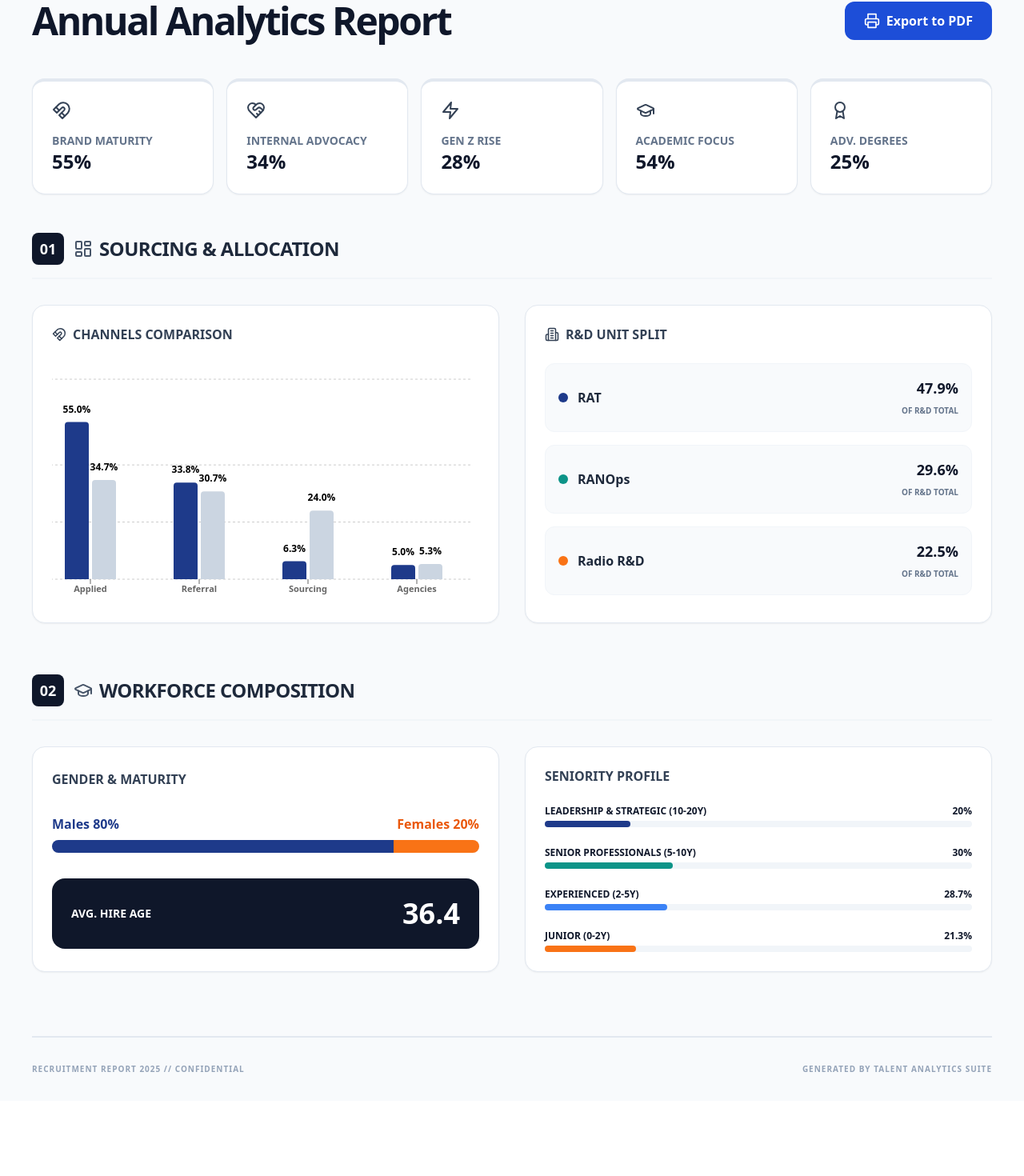
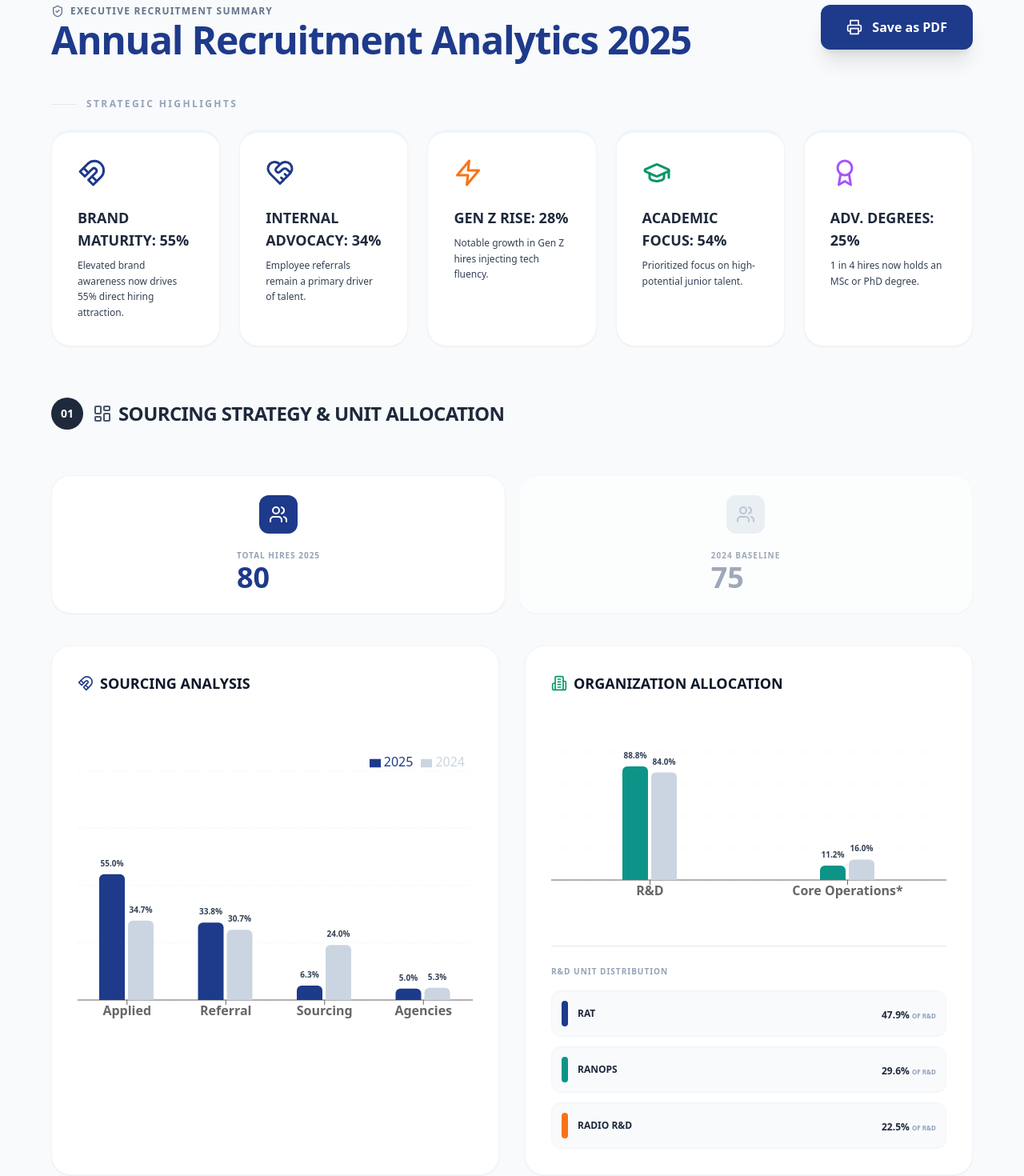
Before and after one commit to yogevr76er/2025_Recruitment_Report, a React (Vite) app: page / in a window 1280 px wide. Shown: the part 58-1528 px from the top of the page at 80% size. Before the commit the page ends 1434 px from the top, so only its background shows below. Built offline with nearby package versions, Linux system fonts and the light colour scheme.

Commit message:
Update App.jsx

```diff
--- a/src/App.jsx
+++ b/src/App.jsx
@@ -9,7 +9,7 @@ import {
   User, UserCheck, TrendingUp, History, CheckCircle, HeartHandshake, Lightbulb
 } from 'lucide-react';
 
-// --- CONSTANTS ---
+// --- כל הנתונים והצבעים המקוריים נשמרו בדיוק כפי שהיו ---
 const COLORS = {
   navy: '#1e3a8a',
   emerald: '#0d9488',
@@ -24,7 +24,6 @@ const COLORS = {
   slate700: '#334155'
 };
 
-// --- DATA SETS (Same as original) ---
 const sourcingData = [
   { name: 'Applied', '2025': 55.0, '2024': 34.7 },
   { name: 'Referral', '2025': 33.8, '2024': 30.7 },
@@ -34,7 +33,7 @@ const sourcingData = [
 
 const destinationData = [
   { name: 'R&D', '2025': 88.8, '2024': 84.0 },
-  { name: 'Core Ops', '2025': 11.2, '2024': 16.0 },
+  { name: 'Core Operations*', '2025': 11.2, '2024': 16.0 },
 ];
 
 const rdUnitData = [
@@ -46,7 +45,8 @@ const rdUnitData = [
 const eduData = [
   { name: 'TOP-TIER UNI', '2025': 53.8, '2024': 45.3 },
   { name: 'COLLEGES', '2025': 45.0, '2024': 34.7 },
-  { name: 'NON-DEGREE', '2025': 1.3, '2024': 13.3 }
+  { name: 'GLOBAL UNI', '2025': 0.0, '2024': 6.7 },
+  { name: 'NON-DEGREE / EXP', '2025': 1.3, '2024': 13.3 }
 ];
 
 const top3_2025 = [
@@ -55,37 +55,37 @@ const top3_2025 = [
   { name: "Ben-Gurion Uni", value: 11.3 }
 ];
 
+const seniorityStats = [
+  { label: 'Leadership & Strategic Experts (10-20 Years)', value: 20.0, color: COLORS.navy },
+  { label: 'Established Senior Professionals (5-10 Years)', value: 30.0, color: COLORS.emerald },
+  { label: 'Experienced Professionals (2-5 Years)', value: 28.7, color: COLORS.blue },
+  { label: 'Junior & Entry-Level (0-2 Years)', value: 21.3, color: COLORS.orange },
+];
+
 const genderStats = { male2025: 80, female2025: 20 };
 const ageStats = { global2025: 36.4, global2024: 37.1 };
 
-const seniorityStats = [
-  { label: 'Leadership & Strategic (10-20Y)', value: 20.0, color: COLORS.navy },
-  { label: 'Senior Professionals (5-10Y)', value: 30.0, color: COLORS.emerald },
-  { label: 'Experienced (2-5Y)', value: 28.7, color: COLORS.blue },
-  { label: 'Junior (0-2Y)', value: 21.3, color: COLORS.orange },
-];
-
-// --- STYLED COMPONENTS ---
+// --- UI COMPONENTS ---
 
 const CustomLabel = (props) => {
   const { x, y, width, value } = props;
   if (value === undefined) return null;
   return (
-    <text x={x + width / 2} y={y - 12} fill="#000" textAnchor="middle" fontSize={12} fontWeight="bold">
+    <text x={x + width / 2} y={y - 10} fill={COLORS.slate700} textAnchor="middle" fontSize={10} fontWeight="900">
       {`${value.toFixed(1)}%`}
     </text>
   );
 };
 
 const Card = ({ children, className = "" }) => (
-  <div className={`bg-white rounded-2xl p-6 shadow-sm border border-slate-200 h-full flex flex-col ${className}`}>
+  <div className={`bg-white rounded-[1.5rem] p-8 shadow-sm border border-slate-100 h-full flex flex-col ${className}`}>
     {children}
   </div>
 );
 
 const SectionHeader = ({ num, title, icon: Icon }) => (
-  <div className="flex items-center gap-3 mb-8 border-b-2 border-slate-100 pb-4">
-    <div className="bg-slate-900 text-white w-10 h-10 rounded-lg flex items-center justify-center font-bold text-lg shrink-0">
+  <div className="flex items-center gap-3 mb-10 border-b border-slate-50 pb-4 text-left">
+    <div className="bg-slate-800 text-white w-10 h-10 rounded-full flex items-center justify-center font-bold text-sm shrink-0">
       {num}
     </div>
     <h2 className="text-2xl font-black text-slate-800 tracking-tight uppercase flex items-center gap-2">
@@ -99,75 +99,137 @@ const App = () => {
   const handlePrint = () => window.print();
 
   return (
-    <div className="min-h-screen bg-slate-50 text-slate-900 font-sans p-4 md:p-8">
+    <div className="min-h-screen bg-slate-50 text-slate-900 font-sans p-6 md:p-12 lg:p-16 relative text-left">
 
-      {/* PRINT OPTIMIZATION STYLES */}
       <style dangerouslySetInnerHTML={{ __html: `
         @media print {
-          @page { size: A4; margin: 15mm; }
-          body { background: white !important; font-size: 12pt; }
+          /* הסתרת כפתורים */
           .print-hidden { display: none !important; }
-          .max-w-print { width: 100% !important; max-width: 800px !important; margin: 0 auto !important; }
-          .page-break { page-break-before: always; margin-top: 2rem; }
-          .card-grid { display: grid !important; grid-template-columns: repeat(2, 1fr) !important; gap: 1rem !important; }
-          .recharts-responsive-container { min-width: 350px !important; min-height: 300px !important; }
-          .shadow-sm { box-shadow: none !important; border: 1px solid #ddd !important; }
-          * { -webkit-print-color-adjust: exact !important; print-color-adjust: exact !important; }
+
+          /* ביטול רקעים אפורים של הדפדפן - כפיית הצבעים שלך */
+          body { background: white !important; padding: 0 !important; margin: 0 !important; }
+          .bg-slate-50 { background: white !important; }
+
+          /* הגדרת גודל דף קשיח ומניעת עיוות */
+          @page {
+            size: A4 portrait;
+            margin: 10mm;
+          }
+
+          /* ה"קסם": נועל את הרוחב ל-1400px ומכווץ הכל ב-Zoom כדי שיכנס ל-A4 בלי תזוזות */
+          .max-w-original {
+            width: 1400px !important;
+            max-width: 1400px !important;
+            zoom: 0.55; /* התאמה לרוחב A4 */
+            margin: 0 auto !important;
+          }
+
+          /* מניעת שבירת כרטיסים באמצע */
+          section, .card-to-break {
+            page-break-inside: avoid;
+            break-inside: avoid;
+            margin-bottom: 20px;
+          }
+
+          /* כפיית צבעים בהדפסה */
+          * {
+            -webkit-print-color-adjust: exact !important;
+            print-color-adjust: exact !important;
+          }
         }
       `}} />
 
-      <div className="max-w-[1200px] mx-auto max-w-print">
+      <div className="max-w-[1400px] mx-auto max-w-original">
 
         {/* HEADER */}
-        <header className="mb-12 flex justify-between items-end">
-          <div>
-            <div className="flex items-center gap-2 text-blue-800 font-bold text-sm uppercase tracking-widest mb-2">
-              <ShieldCheck size={18} />
-              <span>Executive Recruitment Summary 2025</span>
+        <header className="mb-10 flex flex-col md:flex-row justify-between items-start gap-4">
+          <div className="text-left">
+            <div className="flex items-center gap-2 text-slate-500 font-bold text-xs uppercase tracking-widest mb-1">
+              <ShieldCheck size={16} />
+              <span>Executive Recruitment Summary</span>
             </div>
-            <h1 className="text-5xl font-black text-slate-900 tracking-tighter">
-              Annual Analytics Report
+            <h1 className="text-4xl md:text-5xl font-extrabold text-[#1e3a8a] mb-2 tracking-tight leading-tight">
+              Annual Recruitment Analytics 2025
             </h1>
           </div>
-          <button onClick={handlePrint} className="print-hidden bg-blue-700 text-white px-6 py-3 rounded-xl font-bold flex items-center gap-2 hover:bg-blue-800 transition-all">
-            <Printer size={20} /> Export to PDF
+
+          <div className="print-hidden flex flex-col items-end gap-2 text-right">
+            <button onClick={handlePrint} className="bg-blue-900 text-white px-8 py-4 rounded-xl font-bold flex items-center gap-3 hover:bg-blue-950 transition-all shadow-xl">
+              <Printer size={20} /> Save as PDF
             </button>
+          </div>
         </header>
 
-        {/* STRATEGIC INSIGHTS */}
-        <div className="grid grid-cols-1 md:grid-cols-3 lg:grid-cols-5 gap-4 mb-12">
-          {[
-            { label: "Brand Maturity", val: "55%", icon: Magnet, color: "border-blue-700" },
-            { label: "Internal Advocacy", val: "34%", icon: HeartHandshake, color: "border-navy-900" },
-            { label: "Gen Z Rise", val: "28%", icon: Zap, color: "border-orange-500" },
-            { label: "Academic Focus", val: "54%", icon: GraduationCap, color: "border-emerald-600" },
-            { label: "Adv. Degrees", val: "25%", icon: Award, color: "border-purple-500" }
-          ].map((item, i) => (
-            <Card key={i} className={`border-t-4 ${item.color} p-4`}>
-              <item.icon size={24} className="mb-4 text-slate-700" />
-              <h3 className="text-sm font-bold text-slate-500 uppercase">{item.label}</h3>
-              <p className="text-2xl font-black text-slate-900">{item.val}</p>
+        {/* STRATEGIC HIGHLIGHTS */}
+        <div className="mb-16">
+          <h2 className="text-xs font-black text-slate-400 uppercase tracking-[0.2em] mb-6 flex items-center gap-3">
+            <div className="h-[1px] w-8 bg-slate-200"></div>
+            Strategic Highlights
+          </h2>
+          <div className="grid grid-cols-1 sm:grid-cols-2 lg:grid-cols-5 gap-6">
+            <Card className="border-t-4 border-blue-900 bg-slate-50/50">
+              <Magnet size={36} className="text-[#1e3a8a] mb-6" />
+              <h3 className="text-lg font-bold text-slate-800 mb-2 uppercase">Brand Maturity: 55%</h3>
+              <p className="text-xs text-slate-700 leading-relaxed">Elevated brand awareness now drives 55% direct hiring attraction.</p>
             </Card>
-          ))}
+            <Card className="border-t-4 border-blue-900 bg-slate-50/50">
+              <HeartHandshake size={36} className="text-blue-900 mb-6" />
+              <h3 className="text-lg font-bold text-slate-800 mb-2 uppercase">Internal Advocacy: 34%</h3>
+              <p className="text-xs text-slate-700 leading-relaxed">Employee referrals remain a primary driver of talent.</p>
+            </Card>
+            <Card className="border-t-4 border-orange-500 bg-slate-50/50">
+              <Zap size={36} className="text-orange-500 mb-6" />
+              <h3 className="text-lg font-bold text-slate-800 mb-2 uppercase">Gen Z Rise: 28%</h3>
+              <p className="text-xs text-slate-700 leading-relaxed">Notable growth in Gen Z hires injecting tech fluency.</p>
+            </Card>
+            <Card className="border-t-4 border-emerald-600 bg-slate-50/50">
+              <GraduationCap size={36} className="text-emerald-600 mb-6" />
+              <h3 className="text-lg font-bold text-slate-800 mb-2 uppercase">Academic Focus: 54%</h3>
+              <p className="text-xs text-slate-700 leading-relaxed">Prioritized focus on high-potential junior talent.</p>
+            </Card>
+            <Card className="border-t-4 border-purple-500 bg-slate-50/50">
+              <Award size={36} className="text-purple-500 mb-6" />
+              <h3 className="text-lg font-bold text-slate-800 mb-2 uppercase">Adv. Degrees: 25%</h3>
+              <p className="text-xs text-slate-700 leading-relaxed">1 in 4 hires now holds an MSc or PhD degree.</p>
+            </Card>
+          </div>
         </div>
 
-        {/* SECTION 01 */}
-        <section className="mb-16">
-          <SectionHeader num="01" title="Sourcing & Allocation" icon={LayoutDashboard} />
-          <div className="grid grid-cols-1 lg:grid-cols-2 gap-8">
+        {/* SECTION 01: SOURCING & ALLOCATION */}
+        <section className="mb-24">
+          <SectionHeader num="01" title="Sourcing Strategy & Unit Allocation" icon={LayoutDashboard} />
+
+          <div className="grid grid-cols-2 gap-4 mb-10">
+            <Card className="flex-row items-center gap-5 py-6">
+              <div className="bg-[#1e3a8a] p-3 rounded-xl text-white"><Users size={24} /></div>
+              <div>
+                <span className="text-[10px] font-bold text-slate-400 uppercase tracking-widest block">Total Hires 2025</span>
+                <span className="text-4xl font-black text-[#1e3a8a]">80</span>
+              </div>
+            </Card>
+            <Card className="flex-row items-center gap-5 py-6 opacity-60 bg-slate-50 border-dashed">
+              <div className="bg-slate-200 p-3 rounded-xl text-slate-400"><Users size={24} /></div>
+              <div>
+                <span className="text-[10px] font-bold text-slate-500 uppercase tracking-widest block">2024 Baseline</span>
+                <span className="text-4xl font-black text-slate-500">75</span>
+              </div>
+            </Card>
+          </div>
+
+          <div className="grid grid-cols-2 gap-8 mb-8">
             <Card>
-              <h3 className="font-bold mb-6 uppercase text-slate-700 flex items-center gap-2"><Magnet size={18}/> Channels Comparison</h3>
-              <div className="h-[300px] w-full">
+              <h3 className="text-lg font-bold mb-8 uppercase flex items-center gap-2"><Magnet size={20} className="text-blue-900"/> Sourcing Analysis</h3>
+              <div className="h-[400px] w-full">
                 <ResponsiveContainer width="100%" height="100%">
-                  <BarChart data={sourcingData} margin={{ top: 20, right: 10, left: -20, bottom: 0 }}>
-                    <CartesianGrid strokeDasharray="3 3" vertical={false} />
-                    <XAxis dataKey="name" tick={{fontSize: 11, fontWeight: 'bold'}} axisLine={false} />
-                    <YAxis hide domain={[0, 70]} />
-                    <Tooltip />
-                    <Bar dataKey="2025" fill={COLORS.navy} radius={[4, 4, 0, 0]} barSize={30}>
+                  <BarChart data={sourcingData} margin={{ top: 40, bottom: 20 }}>
+                    <CartesianGrid strokeDasharray="3 3" vertical={false} stroke="#f1f5f9" />
+                    <XAxis dataKey="name" tick={{fontWeight: 600}} />
+                    <YAxis hide domain={[0, 100]} />
+                    <Legend verticalAlign="top" align="right" />
+                    <Bar name="2025" dataKey="2025" fill={COLORS.navy} radius={[6, 6, 0, 0]} barSize={32}>
                       <LabelList content={<CustomLabel />} />
                     </Bar>
-                    <Bar dataKey="2024" fill="#cbd5e1" radius={[4, 4, 0, 0]} barSize={30}>
+                    <Bar name="2024" dataKey="2024" fill="#cbd5e1" radius={[6, 6, 0, 0]} barSize={32}>
                       <LabelList content={<CustomLabel />} />
                     </Bar>
                   </BarChart>
@@ -176,69 +238,85 @@ const App = () => {
             </Card>
 
             <Card>
-              <h3 className="font-bold mb-6 uppercase text-slate-700 flex items-center gap-2"><Building2 size={18}/> R&D Unit Split</h3>
-              <div className="space-y-4">
+              <h3 className="text-lg font-bold mb-8 uppercase flex items-center gap-2"><Building2 size={20} className="text-emerald-600"/> Organization Allocation</h3>
+              <div className="h-[250px] w-full mb-8">
+                <ResponsiveContainer width="100%" height="100%">
+                  <BarChart data={destinationData} margin={{ top: 40, bottom: 20 }}>
+                    <CartesianGrid strokeDasharray="3 3" vertical={false} stroke="#f1f5f9" />
+                    <XAxis dataKey="name" tick={{fontWeight: 600}} />
+                    <Bar name="2025" dataKey="2025" fill={COLORS.emerald} radius={[6, 6, 0, 0]} barSize={32}>
+                      <LabelList content={<CustomLabel />} />
+                    </Bar>
+                    <Bar name="2024" dataKey="2024" fill="#cbd5e1" radius={[6, 6, 0, 0]} barSize={32}>
+                      <LabelList content={<CustomLabel />} />
+                    </Bar>
+                  </BarChart>
+                </ResponsiveContainer>
+              </div>
+              <div className="border-t pt-6">
+                <h4 className="text-[10px] font-black text-slate-400 uppercase tracking-widest mb-4">R&D Unit Distribution</h4>
+                <div className="space-y-3">
                   {rdUnitData.map(unit => (
-                  <div key={unit.name} className="flex items-center justify-between p-4 bg-slate-50 rounded-xl border border-slate-100">
+                    <div key={unit.name} className="bg-slate-50 p-3 rounded-xl flex items-center justify-between border border-slate-100">
                       <div className="flex items-center gap-3">
-                      <div className="w-3 h-3 rounded-full" style={{backgroundColor: unit.color}}></div>
-                      <span className="font-bold text-slate-800">{unit.name}</span>
+                        <div className="w-2 h-8 rounded-full" style={{backgroundColor: unit.color}}></div>
+                        <p className="text-xs font-bold text-slate-800 uppercase">{unit.name}</p>
                       </div>
                       <div className="text-right">
-                      <span className="block font-black text-lg">{unit.ofRD.toFixed(1)}%</span>
-                      <span className="text-[10px] text-slate-500 font-bold uppercase">of R&D Total</span>
+                        <span className="text-xs font-black text-slate-800">{unit.ofRD.toFixed(1)}% <span className="text-[8px] text-slate-400">OF R&D</span></span>
                       </div>
                     </div>
                   ))}
+                </div>
               </div>
             </Card>
           </div>
         </section>
 
-        {/* SECTION 02 - FORCED PAGE BREAK FOR PDF */}
-        <section className="page-break mb-16">
-          <SectionHeader num="02" title="Workforce Composition" icon={GraduationCap} />
-          <div className="grid grid-cols-1 lg:grid-cols-2 gap-8 mb-8">
-            <Card className="justify-center">
-               <h3 className="font-bold mb-8 uppercase text-slate-700">Gender & Maturity</h3>
-               <div className="flex items-end justify-between mb-2">
-                  <span className="font-bold text-blue-900">Males {genderStats.male2025}%</span>
-                  <span className="font-bold text-orange-600">Females {genderStats.female2025}%</span>
+        {/* SECTION 03: HUB PERFORMANCE - (החזרתי את החלק שנעלם) */}
+        <section className="mb-24">
+          <SectionHeader num="03" title="Hub Performance Comparison" icon={MapPin} />
+          <div className="grid grid-cols-2 gap-8">
+            <Card className="border-t-4 border-[#1e3a8a]">
+              <div className="flex justify-between items-start mb-6">
+                <h4 className="text-2xl font-black text-[#1e3a8a]">KFAR SABA</h4>
+                <Building2 size={20} className="text-[#1e3a8a] opacity-20"/>
               </div>
-               <div className="h-4 w-full bg-slate-100 rounded-full flex overflow-hidden mb-8">
-                  <div style={{width: '80%'}} className="bg-blue-900 h-full"></div>
-                  <div style={{width: '20%'}} className="bg-orange-500 h-full"></div>
-               </div>
-               <div className="bg-slate-900 text-white p-6 rounded-2xl flex justify-between items-center">
-                  <span className="font-bold uppercase text-sm">Avg. Hire Age</span>
-                  <span className="text-4xl font-black">{ageStats.global2025}</span>
-               </div>
+              <table className="w-full text-sm">
+                <thead className="text-[10px] font-black text-slate-400 uppercase border-b">
+                  <tr><th className="pb-3 text-left">Metric</th><th className="pb-3 text-right">2025</th><th className="pb-3 text-right opacity-50">2024</th></tr>
+                </thead>
+                <tbody className="divide-y divide-slate-50">
+                  <tr><td className="py-4 text-xs uppercase">Hires %</td><td className="py-4 text-right font-black text-blue-900">66.3%</td><td className="py-4 text-right opacity-50 font-bold">68.0%</td></tr>
+                  <tr><td className="py-4 text-xs uppercase">Avg Age</td><td className="py-4 text-right font-black text-blue-900">36.7</td><td className="py-4 text-right opacity-50 font-bold">37.2</td></tr>
+                  <tr><td className="py-4 text-xs uppercase">Mid-Level+</td><td className="py-4 text-right font-black text-blue-900">67.9%</td><td className="py-4 text-right opacity-50 font-bold">65.0%</td></tr>
+                </tbody>
+              </table>
             </Card>
 
-            <Card>
-              <h3 className="font-bold mb-6 uppercase text-slate-700">Seniority Profile</h3>
-              <div className="space-y-6">
-                {seniorityStats.map((item, i) => (
-                  <div key={i}>
-                    <div className="flex justify-between text-xs font-bold mb-1 uppercase">
-                      <span>{item.label}</span>
-                      <span>{item.value}%</span>
+            <Card className="border-t-4 border-emerald-600">
+              <div className="flex justify-between items-start mb-6">
+                <h4 className="text-2xl font-black text-emerald-700">NORTH HUB</h4>
+                <MapPin size={20} className="text-emerald-700 opacity-20"/>
               </div>
-                    <div className="h-2 w-full bg-slate-100 rounded-full">
-                      <div className="h-full rounded-full" style={{width: `${item.value}%`, backgroundColor: item.color}}></div>
-                    </div>
-                  </div>
-                ))}
-              </div>
+              <table className="w-full text-sm">
+                <thead className="text-[10px] font-black text-slate-400 uppercase border-b">
+                  <tr><th className="pb-3 text-left">Metric</th><th className="pb-3 text-right">2025</th><th className="pb-3 text-right opacity-50">2024</th></tr>
+                </thead>
+                <tbody className="divide-y divide-slate-50">
+                  <tr><td className="py-4 text-xs uppercase">Hires %</td><td className="py-4 text-right font-black text-emerald-700">33.7%</td><td className="py-4 text-right opacity-50 font-bold">32.0%</td></tr>
+                  <tr><td className="py-4 text-xs uppercase">Avg Age</td><td className="py-4 text-right font-black text-emerald-700">35.9</td><td className="py-4 text-right opacity-50 font-bold">36.5</td></tr>
+                  <tr><td className="py-4 text-xs uppercase">Mid-Level+</td><td className="py-4 text-right font-black text-emerald-700">66.7%</td><td className="py-4 text-right opacity-50 font-bold">64.0%</td></tr>
+                </tbody>
+              </table>
             </Card>
           </div>
         </section>
 
-        <footer className="mt-20 border-t-2 border-slate-200 pt-8 flex justify-between text-[10px] font-bold text-slate-400 uppercase tracking-widest">
-           <span>Recruitment Report 2025 // Confidential</span>
-           <span>Generated by Talent Analytics Suite</span>
+        <footer className="border-t pt-8 pb-10 flex justify-between text-slate-400 text-[10px] font-black uppercase tracking-[0.2em]">
+          <span>Executive Summary 2025 • Recruitment Intelligence</span>
+          <span>© Talent Analytics Suite</span>
         </footer>
-
       </div>
     </div>
   );
```
Lines whose indentation alone changed are shown as unchanged.
